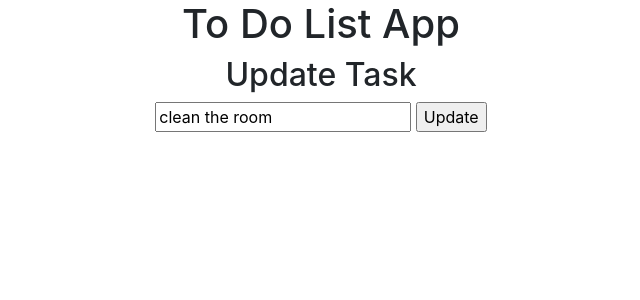
After one commit to seijihosokawa/ToDoList, a Flask app: page /update/2 in a window 1280 px wide. The commit adds this page. Shown: the top 300 px of the page, without its empty margins (319-959 px from the left). Run offline with Flask 2, Linux system fonts and the light colour scheme; data comes from the database, SQL or seed files in the repository; both versions use the stored data as it was after the commit.

Commit message:
html changes, finishing update function

```diff
--- a/main.py
+++ b/main.py
@@ -1,4 +1,4 @@
-from flask import Flask, render_template
+from flask import Flask, render_template, request, redirect
 from flask_sqlalchemy import SQLAlchemy
 from datetime import datetime
 
@@ -18,7 +18,49 @@ class Todo(db.Model):
 
 @app.route('/', methods=['POST', 'GET'])
 def index():
+    if request.method == 'POST':
+        task_content = request.form['content']
+        new_task = Todo(content=task_content)
+
+        try:
+            db.session.add(new_task)
+            db.session.commit()
+            return redirect('/')
+        except:
+            return 'There was an error adding the task'
+
+    else:
+        tasks = Todo.query.order_by(Todo.date_created).all()
+        return render_template('index.html', tasks=tasks)
+
     return render_template('index.html')
+
+
+@app.route('/delete/<int:id>')
+def delete(id):
+    task_to_delete = Todo.query.get_or_404(id)
+
+    try:
+        db.session.delete(task_to_delete)
+        db.session.commit()
+        return redirect('/')
+    except:
+        return 'There was an error deleting'
+
+
+@app.route('/update/<int:id>', methods=['POST', 'GET'])
+def update(id):
+    task = Todo.query.get_or_404(id)
+    if request.method == 'POST':
+        task.content = request.form['content']
+
+        try:
+            db.session.commit()
+            return redirect('/')
+        except:
+            return 'There was an error updating'
+    else:
+        return render_template('update.html', task=task)
 
 
 if __name__ == '__main__':
--- /dev/null
+++ b/templates/update.html
@@ -0,0 +1,16 @@
+{% extends 'base.html' %}
+{% block head %}
+
+{% endblock %}
+
+{% block body %}
+<div class="container"><center>
+  <h1>To Do List App</h1>
+    <h2>Update Task</h2>
+    <form action="/update/{{task.id}}" method="POST">
+        <input type="text" name="content" id="content" value="{{task.content}}">
+        <input type="submit" value="Update">
+    </form>
+    </center>
+</div>
+{% endblock %}
```
Also changed, not shown: templates/index.html (+20 -7 lines), test.db.
